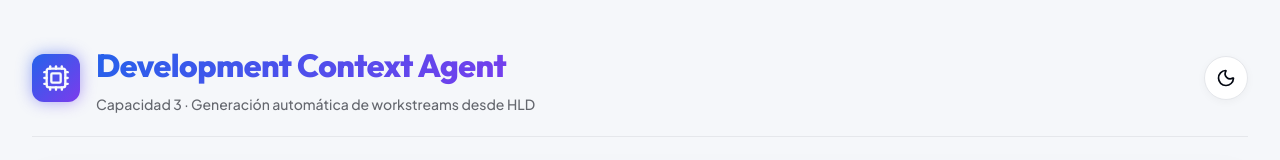
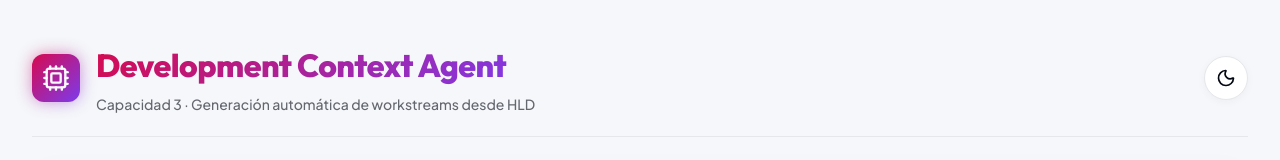
Before and after one commit to Rodrigo041294/context-agent, a React (Vite) app: page / in a window 1280 px wide. Shown: the top 160 px of the page. Built offline with nearby package versions, Linux system fonts and the light colour scheme; no server answers.

Commit message:
style: change primary color to #D60A4E (crimson)

```diff
--- a/src/index.css
+++ b/src/index.css
@@ -9,8 +9,8 @@
   --card-border: 220 13% 91%;
   --card-fg: 224 71% 4%;
 
-  --primary: 221 83% 53%;
-  --primary-hover: 221 83% 45%;
+  --primary: 340 91% 44%;
+  --primary-hover: 340 91% 36%;
   --primary-fg: 210 40% 98%;
 
   --accent: 262 83% 58%; /* Purple accent */
@@ -19,7 +19,7 @@
 
   --input-bg: 0 0% 100%;
   --input-border: 220 13% 86%;
-  --input-focus: 221 83% 53%;
+  --input-focus: 340 91% 44%;
 
   --glass-bg: rgba(255, 255, 255, 0.65);
   --glass-border: rgba(255, 255, 255, 0.4);
@@ -41,9 +41,9 @@
   --card-border: 217 33% 17%;
   --card-fg: 210 40% 98%;
 
-  --primary: 217 91% 60%;
-  --primary-hover: 217 91% 68%;
-  --primary-fg: 224 71% 4%;
+  --primary: 340 91% 55%;
+  --primary-hover: 340 91% 63%;
+  --primary-fg: 210 40% 98%;
 
   --accent: 263 90% 70%;
   --success: 142 76% 45%;
@@ -51,7 +51,7 @@
 
   --input-bg: 224 71% 8%;
   --input-border: 217 33% 17%;
-  --input-focus: 217 91% 60%;
+  --input-focus: 340 91% 55%;
 
   --glass-bg: rgba(10, 15, 30, 0.7);
   --glass-border: rgba(255, 255, 255, 0.08);
```
